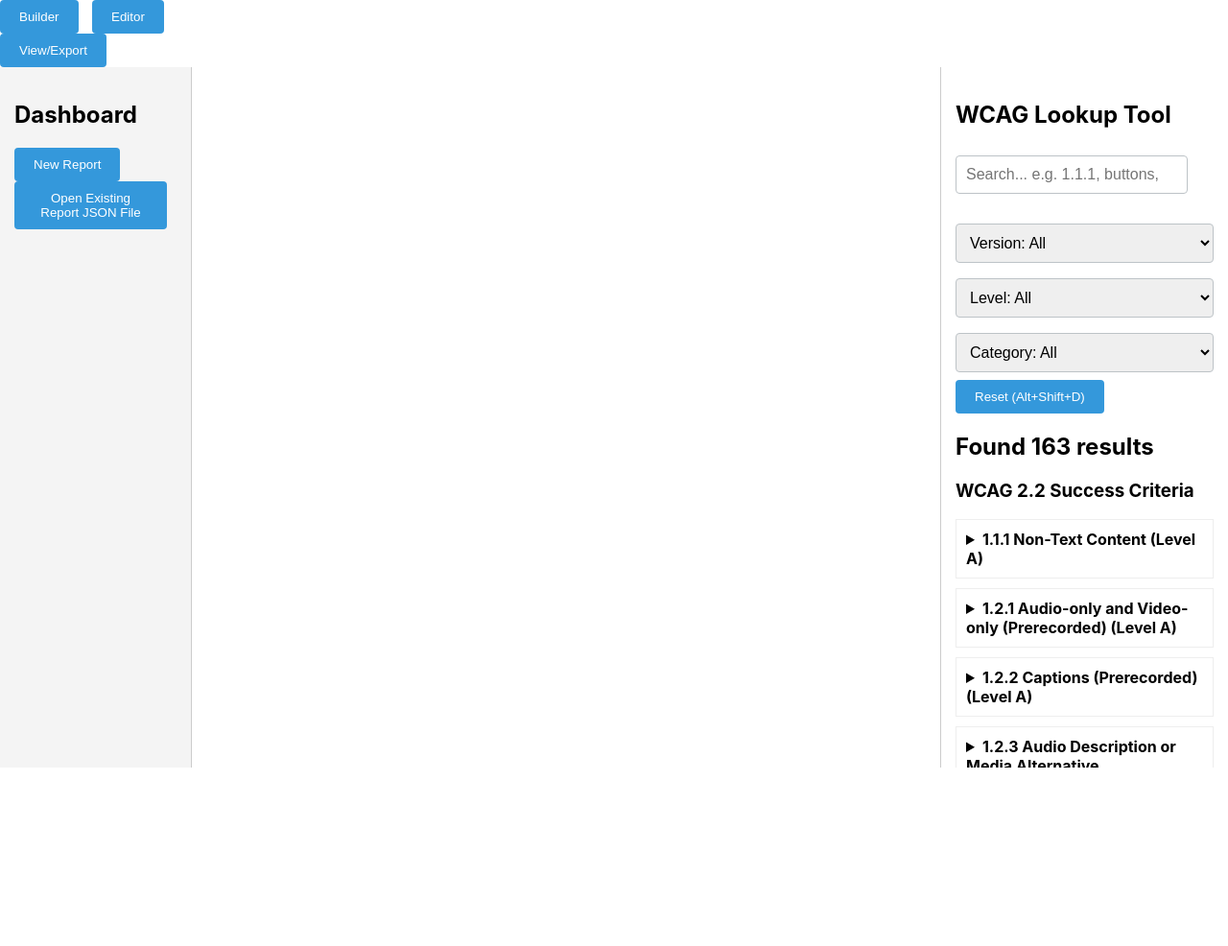
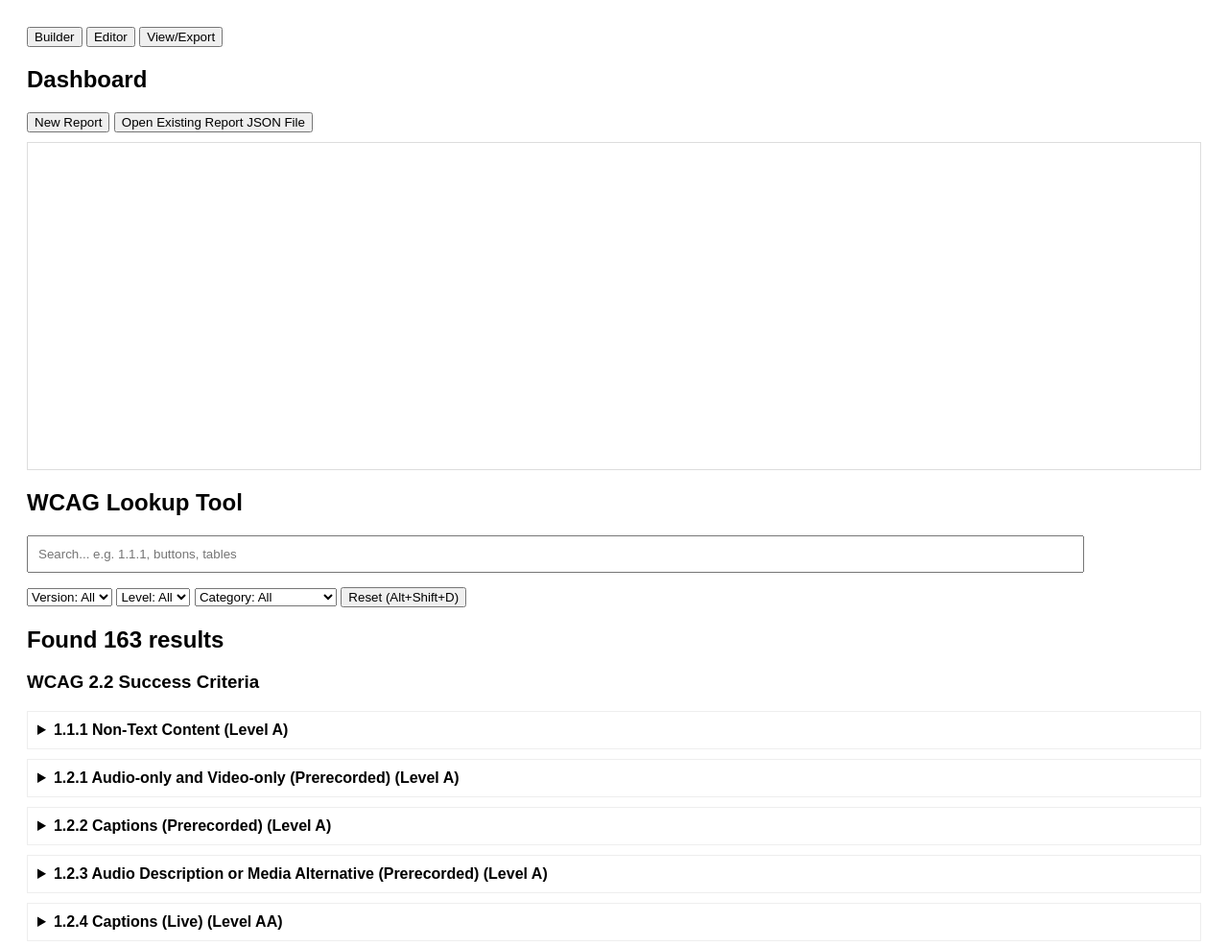
Before and after one commit to ripplelearning/ART, a plain HTML site: page index.html in a window 1280 px wide. Shown: the top 986 px of the page at 96% size. Before the commit the page ends 800 px from the top, so only its background shows below. Drawn offline with nearby package versions, Linux system fonts and the light colour scheme.

Commit message:
Improved styles for the builder Update style.css

```diff
--- a/style.css
+++ b/style.css
@@ -1,42 +1,17 @@
-/* Layout Structure */
-body, html { margin: 0; padding: 0; height: 100%; font-family: -apple-system, BlinkMacSystemFont, "Segoe UI", Roboto, sans-serif; }
+/* Layout and Basic Styling */
+.app-container { display: flex; flex-direction: column; padding: 20px; font-family: sans-serif; }
+#main-inner { min-height: 300px; border: 1px solid #ddd; padding: 20px; margin-top: 10px; }
 
-.app-container {
-    display: grid;
-    height: 100vh;
-    grid-template-areas:
-        "tabs tabs tabs"
-        "dashboard main lookup";
-    grid-template-columns: 200px 1fr 300px;
-    grid-template-rows: auto 1fr;
+/* Table Styling */
+table { width: 100%; border-collapse: collapse; margin: 20px 0; }
+th, td { border: 1px solid #ccc; padding: 10px; text-align: left; }
+th { background-color: #f4f4f4; }
+
+/* Accessibility helper class */
+.sr-only {
+    position: absolute; width: 1px; height: 1px; padding: 0;
+    margin: -1px; overflow: hidden; clip: rect(0,0,0,0); border: 0;
 }
 
-header { grid-area: tabs; background: #2c3e50; color: white; padding: 10px; }
-#dashboard { grid-area: dashboard; border-right: 1px solid #ccc; padding: 15px; background: #f4f4f4; }
-#main-content { grid-area: main; padding: 20px; overflow-y: auto; }
-#lookup-tool { grid-area: lookup; border-left: 1px solid #ccc; padding: 15px; overflow-y: auto; }
-
-/* Interactive Elements */
-textarea, input, select {
-    width: 100%;
-    padding: 10px;
-    margin: 8px 0;
-    border: 1px solid #bdc3c7;
-    border-radius: 4px;
-    box-sizing: border-box;
-    font-size: 16px;
-}
-label { display: block; margin-top: 15px; font-weight: bold; color: #34495e; }
-button {
-    padding: 10px 20px;
-    cursor: pointer;
-    background: #3498db;
-    color: white;
-    border: none;
-    border-radius: 4px;
-    margin-right: 10px;
-}
-button:hover { background: #2980b9; }
-
-/* Accessibility */
-:focus { outline: 3px solid #f1c40f; outline-offset: 2px; }
+/* Ensure focus indicators are visible */
+button:focus, input:focus, select:focus { outline: 3px solid #005a9c; }
```
